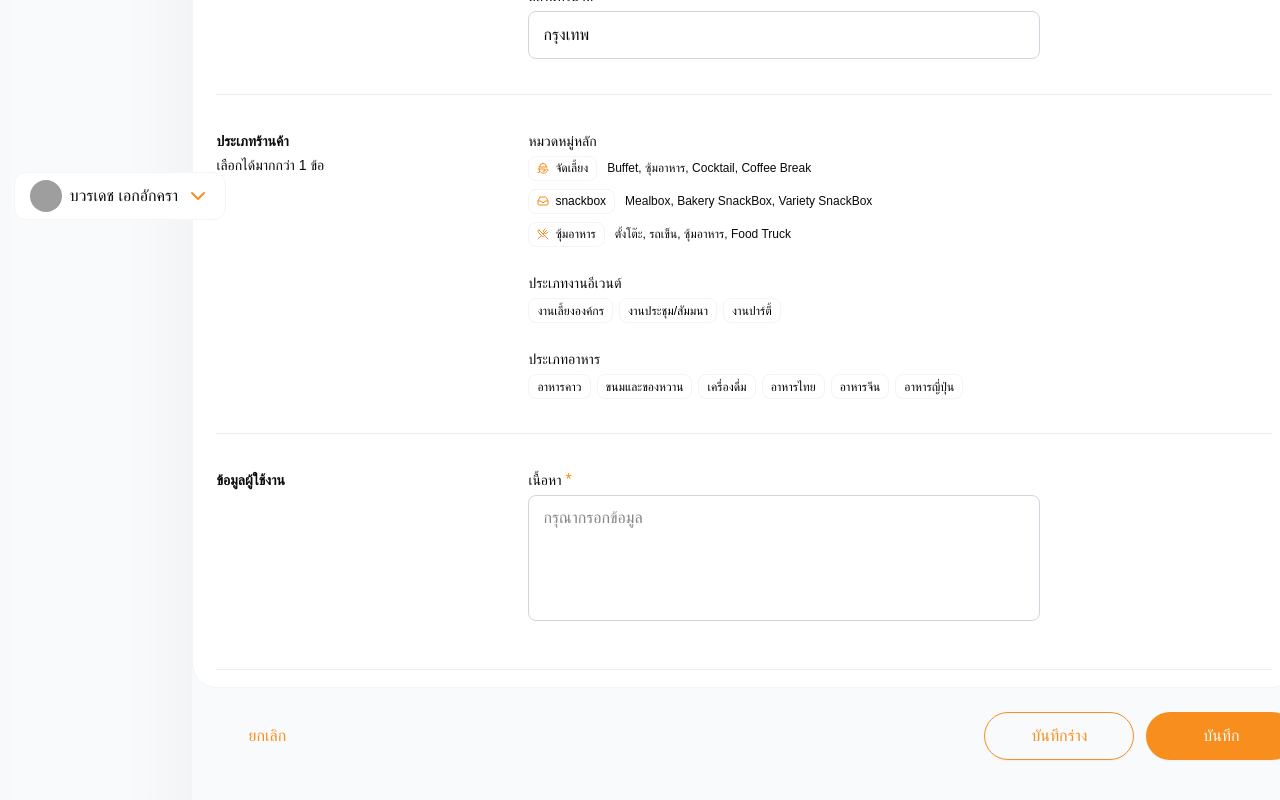
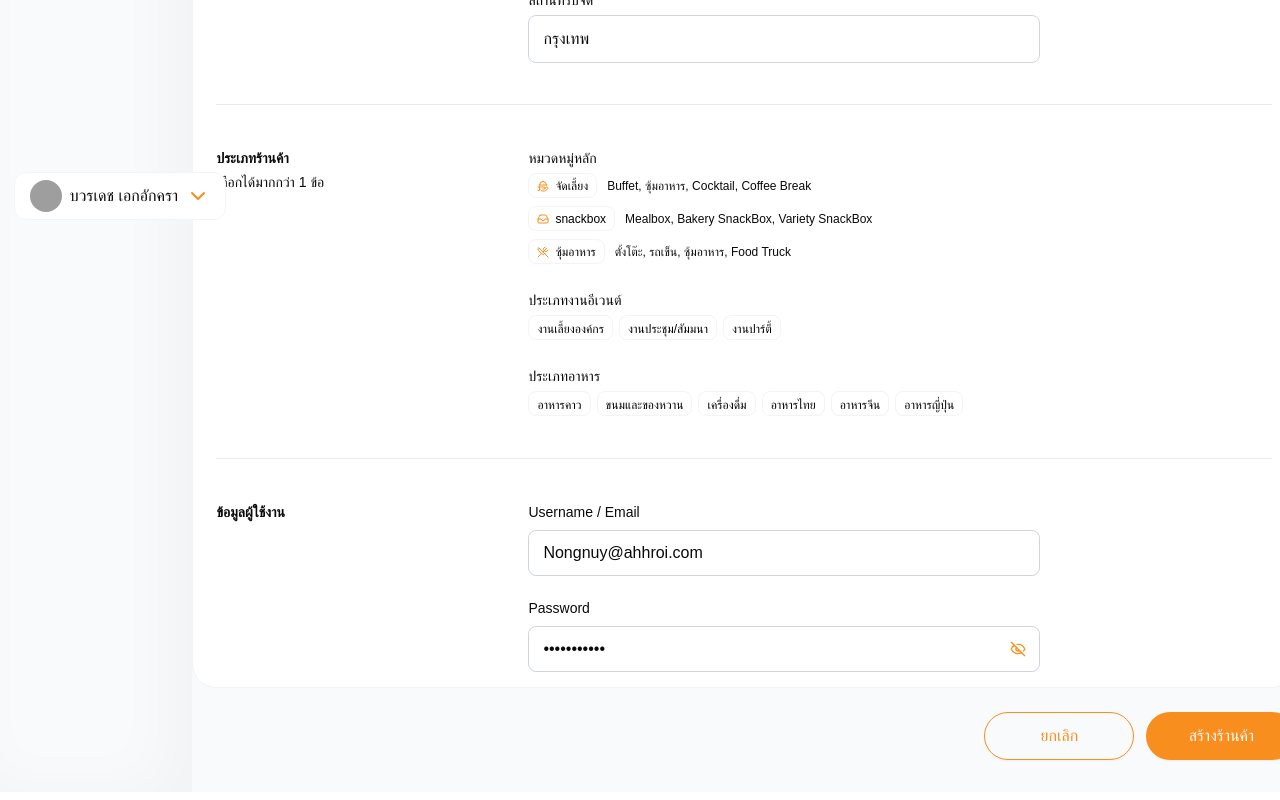
Before and after one commit to prompipat/SoftDev_Frontend, a React (Vite) app: page /setting in a window 1280 px wide. Shown: the part 548-1348 px from the top of the page. Built offline with nearby package versions, Linux system fonts and the light colour scheme; grey boxes are pictures that could not be loaded; a web font is replaced by a local one.

Commit message:
95% - not link api

```diff
--- a/src/pages/Setting.jsx
+++ b/src/pages/Setting.jsx
@@ -42,7 +42,7 @@ return (
             </div>
 
             {/* Content */}
-            <div className="flex flex-col gap-[24px] w-auto h-[1207px] items-center mb-[32px]">
+            <div className="flex flex-col gap-[24px] w-auto h-[1145px] items-center mb-[32px]">
                 {subpages[Tabindex].Content}
             </div>
           </div>
--- a/src/subpages/setting/UserAccount.jsx
+++ b/src/subpages/setting/UserAccount.jsx
@@ -1,7 +1,7 @@
 import { useState } from "react";
 import { Button } from "@/components/ui/button";
 import { Badge } from "@/components/ui/badge";
-import { ChevronDown,HandPlatter,Inbox,UtensilsCrossed } from "lucide-react";
+import { Eye,EyeOff,HandPlatter,Inbox,UtensilsCrossed } from "lucide-react";
 
 const mainctgs = [
     {label: 'จัดเลี้ยง',icon:<HandPlatter className="w-[12px] h-[12px] text-[#F78E1E]"/>,value: "TEST1",detail:"Buffet, ซุ้มอาหาร, Cocktail, Coffee Break"},
@@ -29,14 +29,18 @@ function UserAccount() {
     const [Eventindex,setEventindex] = useState(null)
     const [Foodindex,setFoodindex] = useState(null)
 
+    const [Visible,setVisible] = useState(0)
+
     const [Payload,setPayload] = useState({
         restaurant:"อร่อยดีมีชัย",
         vatid:"1000010000100010",
         address:"ซอย วิภาวดีรังสิต 3 แขวงจอมพล เขตจตุจักร กรุงเทพมหานคร 10900",
         zone:"กรุงเทพ",
-        category:"",
-        type:"",
-        detail:""
+        mainctg:"",
+        eventtype:"",
+        foodtype:"",
+        email:"Nongnuy@ahhroi.com",
+        passwd:"dffdfdfdfdf"
     })
 
     return (
@@ -118,7 +122,7 @@ function UserAccount() {
                                         Mainindex === index
                                             ? 'border-black border-[2px]'
                                             : 'text-black'
-                                        } hover:border-black cursor-pointer `}
+                                        } hover:cursor-pointer `}
                                         >
                                             {content.icon}<p className="text-[12px] font-[500]">{content.label}</p>
                                         </div>
@@ -139,7 +143,7 @@ function UserAccount() {
                                         Eventindex === index
                                             ? 'border-black border-[2px]'
                                             : 'text-black'
-                                        } hover:border-black cursor-pointer `}
+                                        } hover:cursor-pointer `}
                                     >
                                         {content.label}
                                     </div>
@@ -158,7 +162,7 @@ function UserAccount() {
                                         Foodindex === index
                                             ? 'border-black border-[2px]'
                                             : 'text-black'
-                                        } hover:border-black cursor-pointer `}
+                                        } hover:cursor-pointer `}
                                     >
                                         {content.label}
                                     </div>
@@ -176,31 +180,41 @@ function UserAccount() {
                     <div className="flex w-[1056px] h-[166px]">
                         <p className="text-[14px] w-[312px] font-[600]">ข้อมูลผู้ใช้งาน</p>
                         {/* Input Field */}
-                        <form className="grid w-[512px]">
+                        <form className="grid gap-[20px] w-[512px]">
                             <div className="grid h-fit gap-[6px]">
-                                <label><p className="flex h-[21px] text-[14px]">เนื้อหา <p className="text-[#F78E1E] pl-[4px]">*</p></p></label>
-                                <textarea
-                                id="detail"
-                                placeholder="กรุณากรอกข้อมูล"
-                                className="resize-none h-[126px] pl-[14px] pr-[14px] pt-[10px] pb-[10px] border-[1px] border-[#D0D5DD] rounded-md"
-                                />
+                            <label><p className="text-[14px] text-[Colors/Tertiary/500] font-[500]">Username / Email</p></label>
+                            <input
+                                type="email"
+                                id="email"
+                                value={Payload.email}
+                                placeholder="เพิ่ม Email"
+                                className="pl-[14px] pr-[14px] pt-[10px] pb-[10px] border-[1px] border-[#D0D5DD] rounded-md"
+                            />
+                            </div>
+
+                            <div className="grid h-fit gap-[6px]">
+                                <label><p className="text-[14px] text-[Colors/Tertiary/500] font-[500]">Password</p></label>
+                                <div className="relative">
+                                    <input
+                                        type={Visible ? "text" : "password"}
+                                        id="passwd"
+                                        value={Payload.passwd}
+                                        placeholder="Input password"
+                                        className="w-[512px] pl-[14px] pr-[14px] pt-[10px] pb-[10px] border-[1px] border-[#D0D5DD] rounded-md focus:outline-none focus:ring-2 focus:ring-blue-500"
+                                    />
+                                    {Visible ? <Eye className="absolute text-[#F78E1E] w-[16px] h-[16px] right-[14px] top-1/2 -translate-y-1/2 hover:cursor-pointer" onClick={() => setVisible(!Visible)}/> : <EyeOff className="absolute text-[#F78E1E] w-[16px] h-[16px] right-[14px] top-1/2 -translate-y-1/2 hover:cursor-pointer" onClick={() => setVisible(!Visible)}/>}
+                                </div>
                             </div>
                         </form>
                     </div>
-
-                    {/* Divider */}
-                    <div className="w-[1056px] h-[1px] bg-[#EAECF0]"></div>
                 </div>
 
                 {/* Action */}
                 <div className="flex items-center gap-[642px] w-[1104px] h-[48px]">
-                    {/* Left */}
-                    <Button className="w-[150px] h-[48px] bg-transparent text-[#F78E1E] text-[16px] shadow-none hover:bg-transparent"><span className="hover:bg-transparent cursor-pointer transition">ยกเลิก</span></Button>
-
                     {/* Right */}
-                    <div className="flex gap-[12px]">
-                        <Button className="w-[150px] h-[48px] rounded-[10000px] text-[#F78E1E] text-[16px] bg-transparent border-[1px] border-[#F78E1E] hover:bg-transparent cursor-pointer transition">บันทึกร่าง</Button>
-                        <Button className="w-[150px] h-[48px] rounded-[10000px] text-[16px] bg-[#F78E1E] hover:cursor-pointer transition">บันทึก</Button>
+                    <div className="flex gap-[12px] ml-[792px]">
+                        <Button className="w-[150px] h-[48px] rounded-[10000px] text-[#F78E1E] text-[16px] bg-transparent border-[1px] border-[#F78E1E] hover:bg-transparent cursor-pointer transition">ยกเลิก</Button>
+                        <Button className="w-[150px] h-[48px] rounded-[10000px] text-[16px] bg-[#F78E1E] hover:cursor-pointer transition">สร้างร้านค้า</Button>
                     </div>
                 </div>
         </>
```
